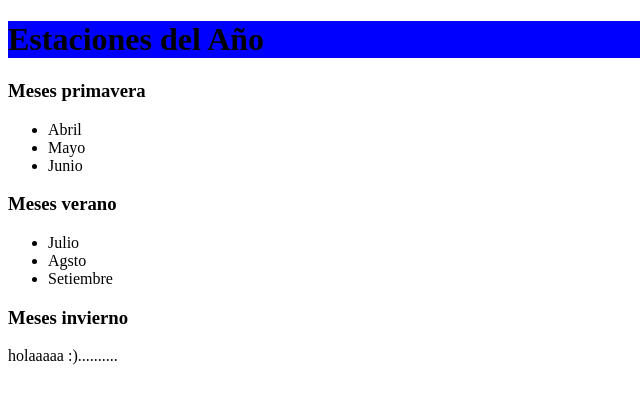
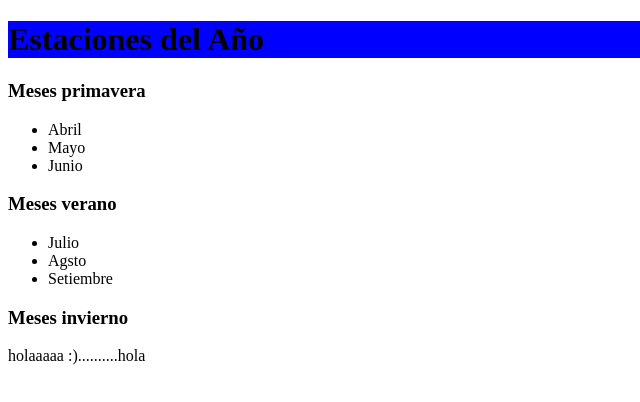
Before and after one commit to mariaqm/Proyect, a plain HTML site: page index.html in a window 1280 px wide. Shown: the full height of the page, 0-640 px from the left. Drawn offline with Linux system fonts and the light colour scheme.

Commit message:
commit automatico

```diff
--- a/index.html
+++ b/index.html
@@ -25,7 +25,7 @@
 		<li>Setiembre</li>
 	</ul>
 	<h3>Meses invierno</h3>
-	<div>holaaaaa :).......... </div>
+	<div>holaaaaa :)..........hola </div>
 
 </body>
 </html>
```
Also changed, not shown: 1 other file.
